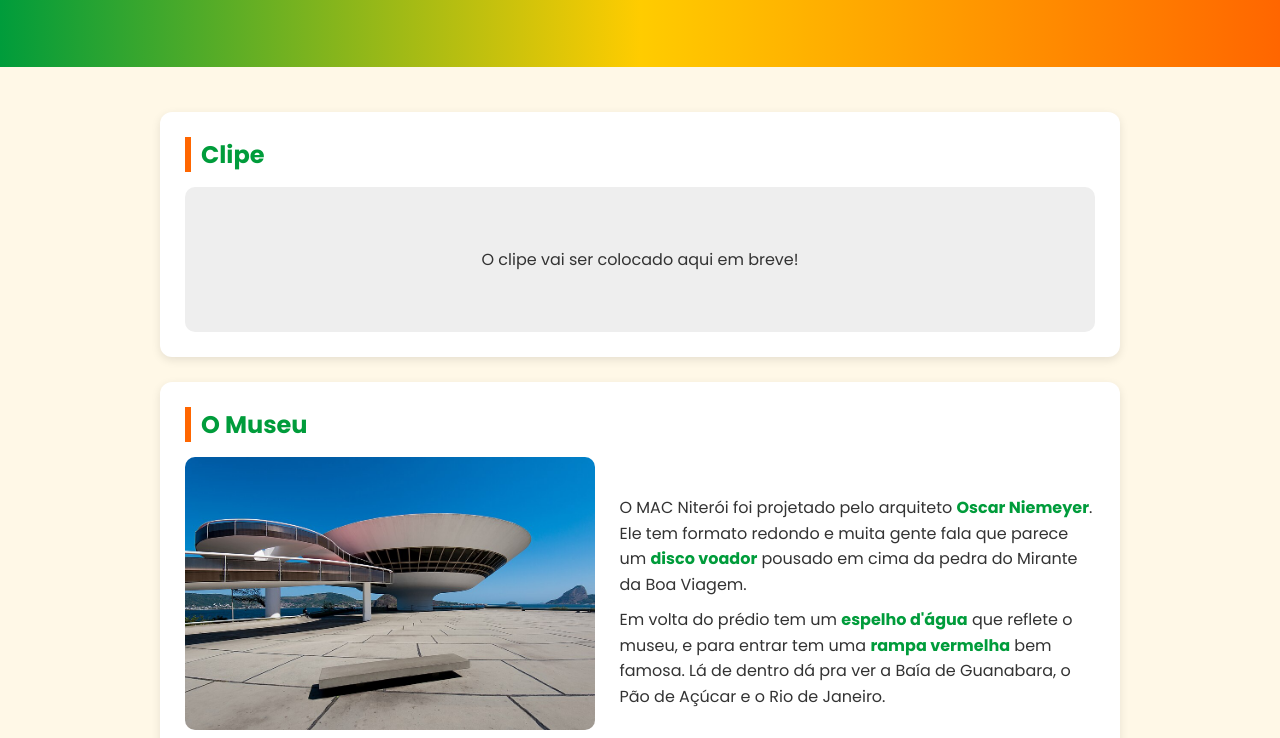
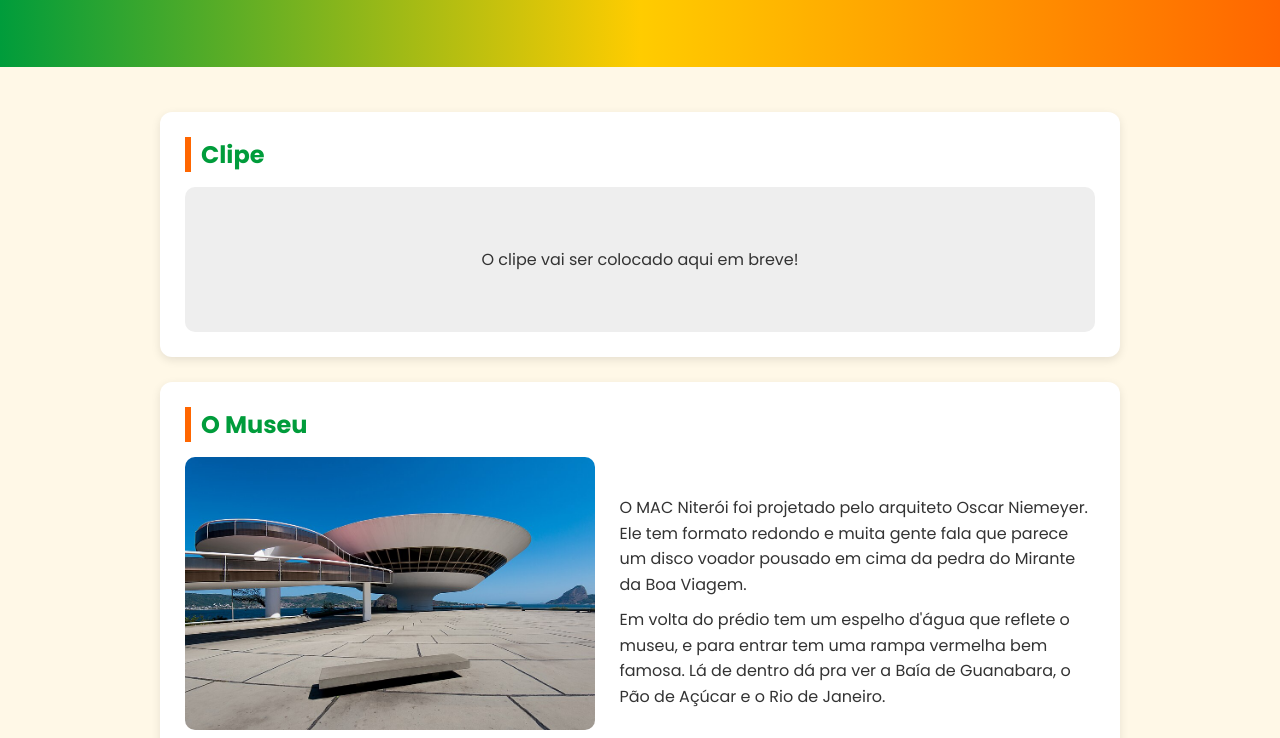
Before and after one commit to kevinmarra123/tropicalllllll, a plain HTML site: page index.html in a window 1280 px wide. Shown: the part 214-952 px from the top of the page. Drawn offline with Linux system fonts and the light colour scheme.

Commit message:
Tira destaque colorido das palavras
Co-Authored-By: Claude Opus 5.5 <noreply@anthropic.com>

```diff
--- a/index.html
+++ b/index.html
@@ -40,13 +40,13 @@
                 </figure>
                 <div>
                     <p>
-                        O MAC Niterói foi projetado pelo arquiteto <b>Oscar Niemeyer</b>. Ele tem
-                        formato redondo e muita gente fala que parece um <b>disco voador</b>
+                        O MAC Niterói foi projetado pelo arquiteto Oscar Niemeyer. Ele tem
+                        formato redondo e muita gente fala que parece um disco voador
                         pousado em cima da pedra do Mirante da Boa Viagem.
                     </p>
                     <p>
-                        Em volta do prédio tem um <b>espelho d'água</b> que reflete o museu, e
-                        para entrar tem uma <b>rampa vermelha</b> bem famosa. Lá de dentro dá
+                        Em volta do prédio tem um espelho d'água que reflete o museu, e
+                        para entrar tem uma rampa vermelha bem famosa. Lá de dentro dá
                         pra ver a Baía de Guanabara, o Pão de Açúcar e o Rio de Janeiro.
                     </p>
                 </div>
--- a/style.css
+++ b/style.css
@@ -80,10 +80,6 @@ h2 {
 p {
     margin-bottom: 10px;
     line-height: 1.6;
-}
-
-b {
-    color: #009c3b;
 }
 
 /* video */
```
